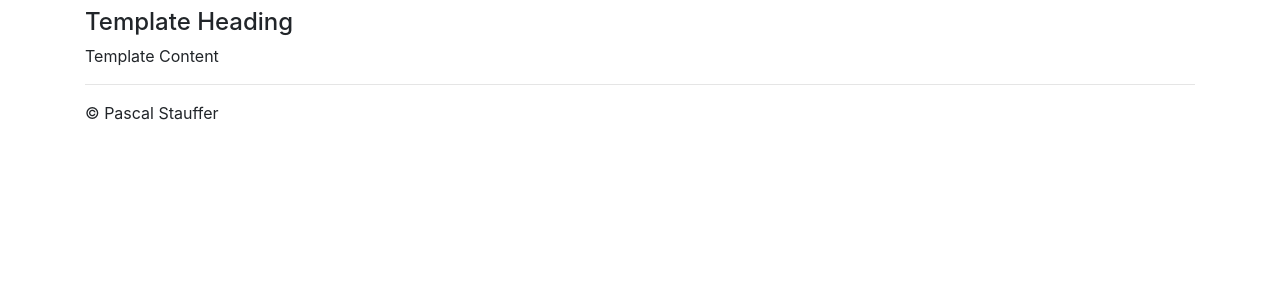
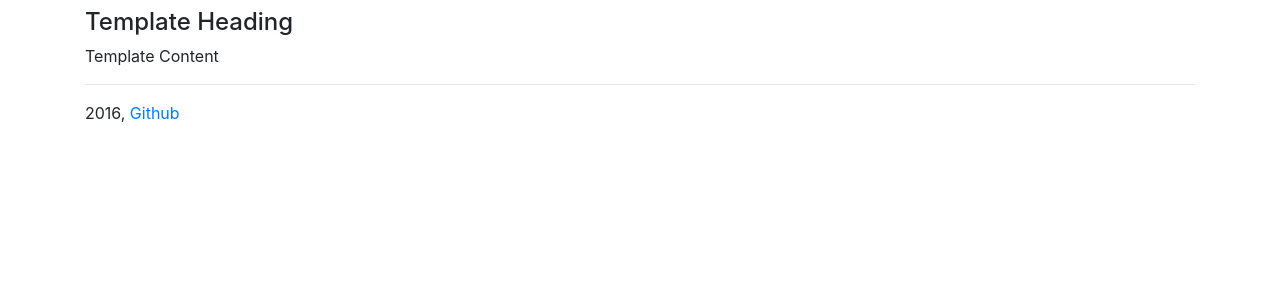
Before and after one commit to pstauffer/docker-registry-frontend, a Flask app: page /about in a window 1280 px wide. Shown: the part 34-334 px from the top of the page. Run offline with Flask 2, Linux system fonts and the light colour scheme; some libraries are stand-ins or nearby versions.

Commit message:
changed footer

```diff
--- a/flask-app/templates/layout.html
+++ b/flask-app/templates/layout.html
@@ -36,7 +36,7 @@
 
     <footer class="footer">
         <hr>
-        <p>&copy; Pascal Stauffer</p>
+        <p>2016, <a href="https://github.com/pstauffer/docker-registry-frontend">Github</a></p>
     </footer>
 
 </div> <!-- /row -->
```
